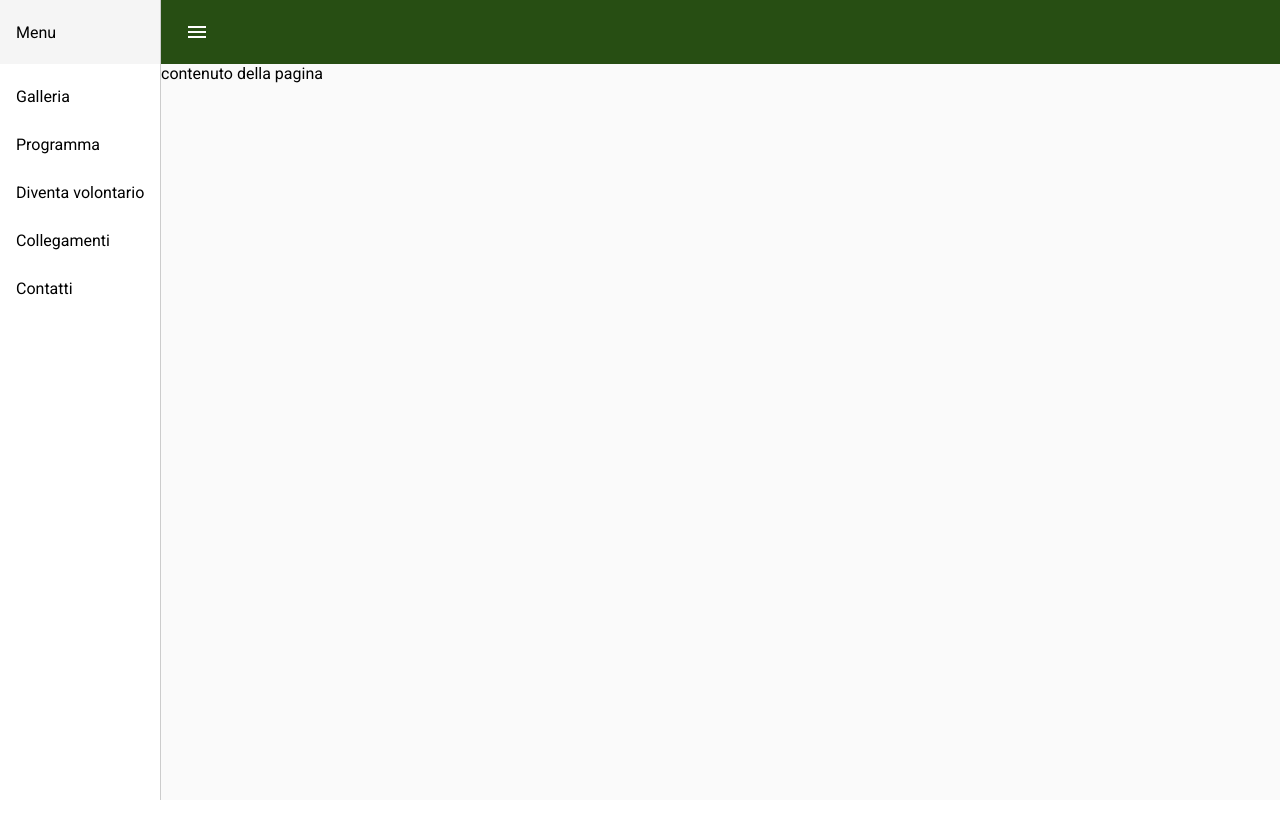
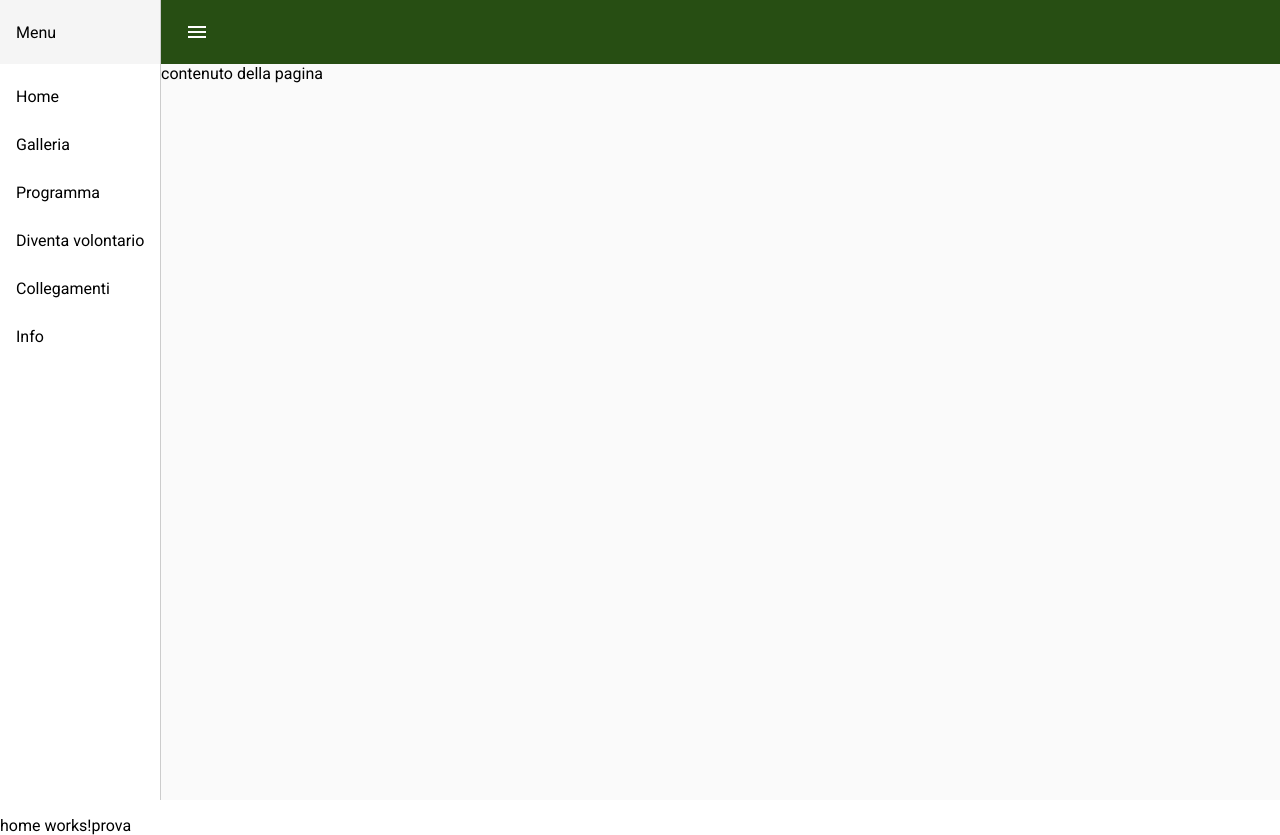
Before and after one commit to dianakore/bifrost, an Angular app: page /home in a window 1280 px wide. Before the commit this address led to /. Before the commit the page ends 800 px from the top, so only its background shows below. Built offline with nearby package versions, Linux system fonts and the light colour scheme.

Commit message:
home component added

```diff
--- a/src/app/app-routing.module.ts
+++ b/src/app/app-routing.module.ts
@@ -1,8 +1,11 @@
 import { NgModule } from '@angular/core';
 import { Routes, RouterModule } from '@angular/router';
+import {HomeComponent} from "./home/home.component";
 
 
-const routes: Routes = [];
+const routes: Routes = [
+  { path: 'home', component: HomeComponent }
+];
 
 @NgModule({
   imports: [RouterModule.forRoot(routes)],
--- a/src/app/app.module.ts
+++ b/src/app/app.module.ts
@@ -10,11 +10,13 @@
 import { MatSidenavModule } from '@angular/material/sidenav';
 import { MatIconModule } from '@angular/material/icon';
 import { MatListModule } from '@angular/material/list';
+import { HomeComponent } from './home/home.component';
 
 @NgModule({
   declarations: [
     AppComponent,
-    NavsidebarComponent
+    NavsidebarComponent,
+    HomeComponent
   ],
   imports: [
     BrowserModule,
--- /dev/null
+++ b/src/app/home/home.component.html
@@ -0,0 +1 @@
+<p>home works!prova</p>
--- /dev/null
+++ b/src/app/home/home.component.ts
@@ -0,0 +1,15 @@
+import { Component, OnInit } from '@angular/core';
+
+@Component({
+  selector: 'app-home',
+  templateUrl: './home.component.html',
+  styleUrls: ['./home.component.scss']
+})
+export class HomeComponent implements OnInit {
+
+  constructor() { }
+
+  ngOnInit() {
+  }
+
+}
--- a/src/app/navsidebar/navsidebar.component.html
+++ b/src/app/navsidebar/navsidebar.component.html
@@ -6,11 +6,12 @@
       [opened]="(isHandset$ | async) === false">
     <mat-toolbar>Menu</mat-toolbar>
     <mat-nav-list>
+      <a mat-list-item routerLink="/home">Home</a>
       <a mat-list-item href="#">Galleria</a>
       <a mat-list-item href="#">Programma</a>
       <a mat-list-item href="#">Diventa volontario</a>
       <a mat-list-item href="#">Collegamenti</a>
-      <a mat-list-item href="#">Contatti</a>
+      <a mat-list-item href="#">Info</a>
     </mat-nav-list>
   </mat-sidenav>
   <mat-sidenav-content>
```
Also changed, not shown: src/app/home/home.component.scss (added), 1 other file (tests, documents, lock files or other folders).
